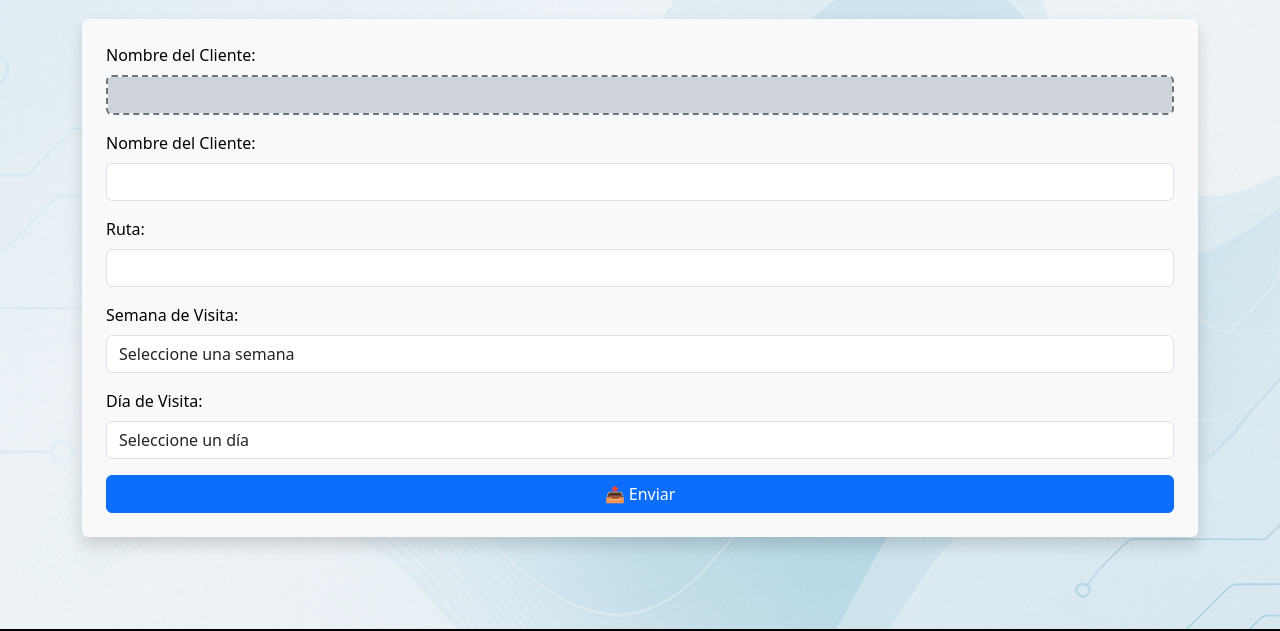
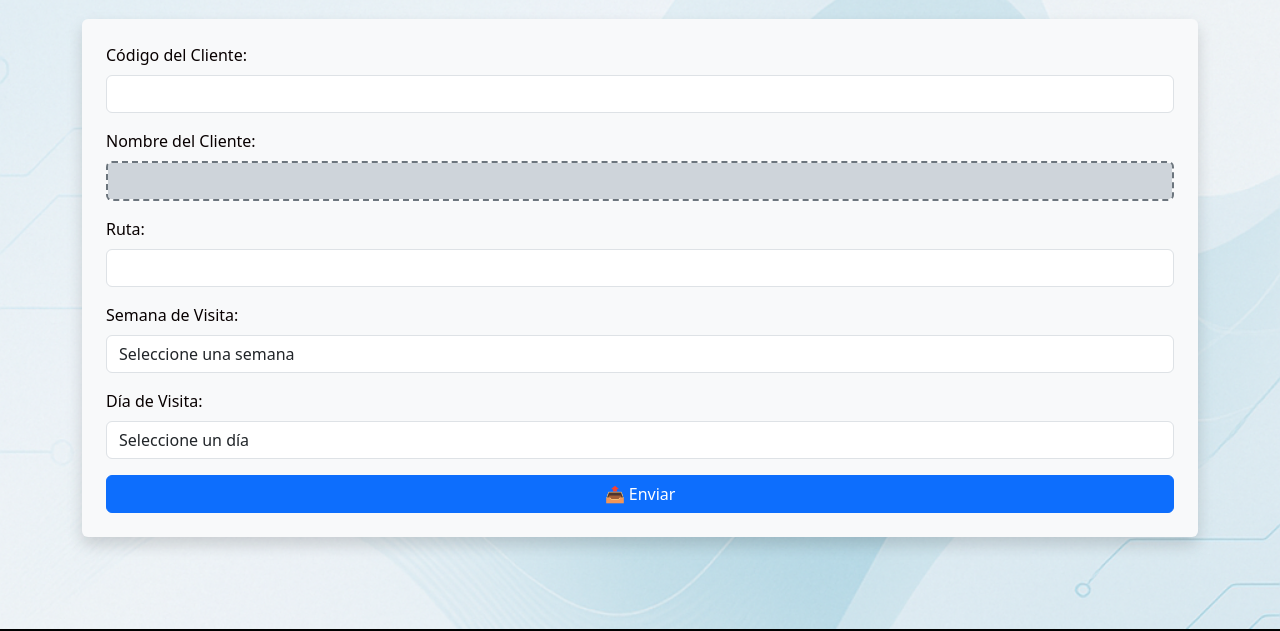
Before and after one commit to DTREJOBIA/ACTUALIZACION-DE-CLIENTES, a plain HTML site: page frecuencia_visita.html in a window 1280 px wide. Shown: the part 91-722 px from the top of the page. Drawn offline with nearby package versions, Linux system fonts and the light colour scheme.

Commit message:
Update frecuencia_visita.html

```diff
--- a/frecuencia_visita.html
+++ b/frecuencia_visita.html
@@ -54,16 +54,19 @@ html, body {
     <h2 class="text-center mb-4">Actualizar Frecuencia de Visita</h2>
     <form class="shadow p-4 rounded bg-light" onsubmit="event.preventDefault(); enviarFrecuenciaVisita();">
 
+
+      <div class="mb-3">
+        <label for="codigo" class="form-label">Código del Cliente:</label>
+        <input type="text" class="form-control" id="codigo">
+      </div>
+
 <div class="mb-3">
   <label for="nombre" class="form-label">Nombre del Cliente:</label>
   <input type="text" class="form-control" id="nombre" readonly
          style="background-color: #ced4da; border: 2px dashed #6c757d;">
 </div>
 
-      <div class="mb-3">
-        <label for="nombre" class="form-label">Nombre del Cliente:</label>
-        <input type="text" class="form-control" id="nombre" readonly>
-      </div>
+
       <div class="mb-3">
         <label for="ruta" class="form-label">Ruta:</label>
         <input type="number" class="form-control" id="ruta" required maxlength="3" oninput="validarRuta(this)">
```
